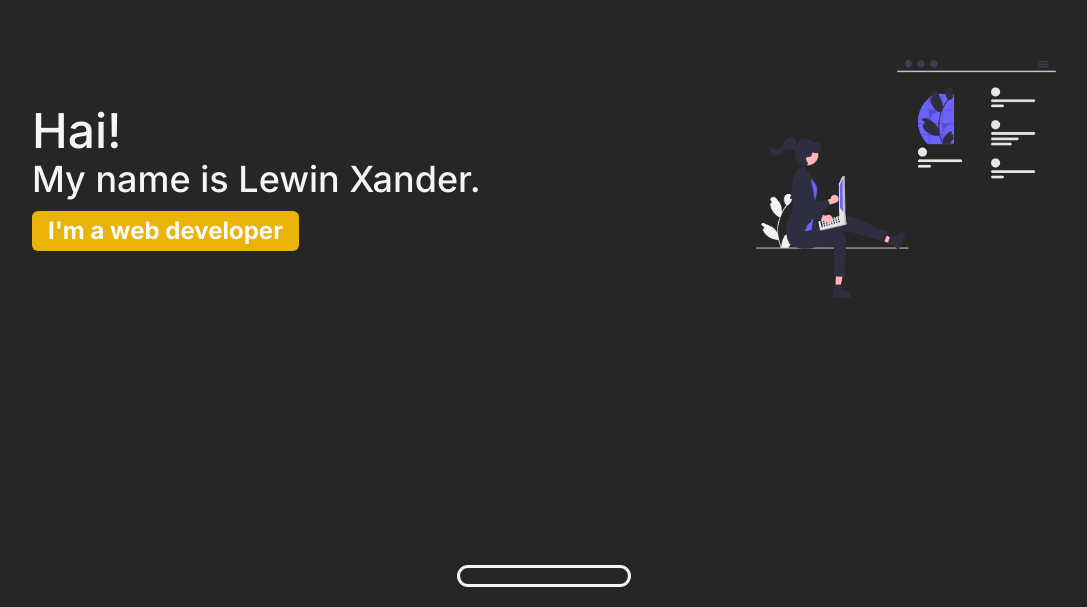
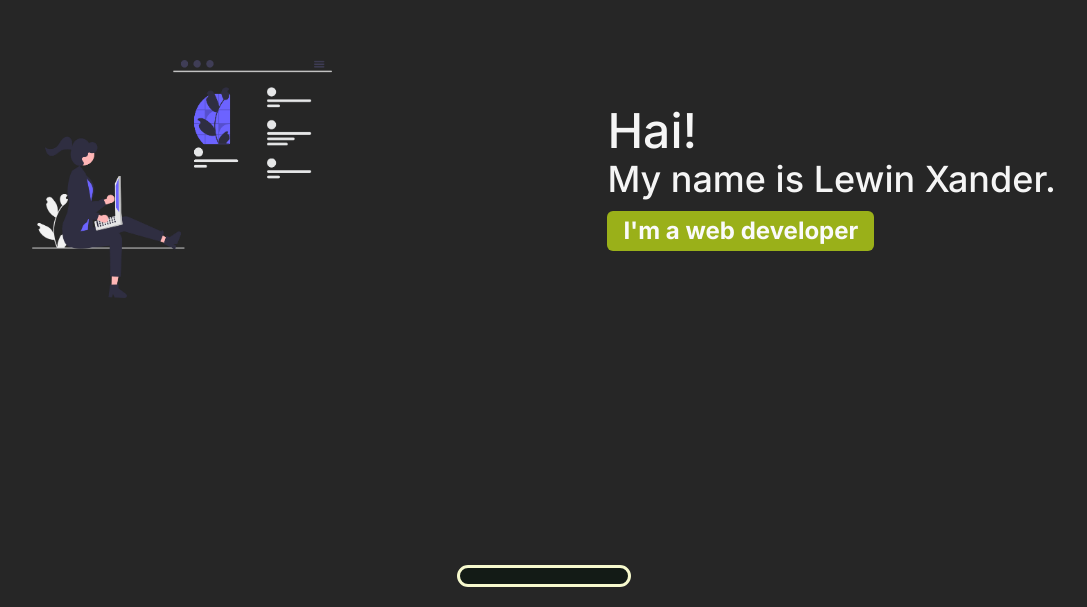
Before and after one commit to caclm10/new-portfolio, a Next.js app: page / in a window 1280 px wide. Shown: the part 193-800 px from the top of the page, without its empty margins (96-1183 px from the left). Built offline with nearby package versions, Linux system fonts and the light colour scheme.

Commit message:
feat: change primary color and add secondary color

```diff
--- a/src/app/(main)/contact/page.tsx
+++ b/src/app/(main)/contact/page.tsx
@@ -13,6 +13,7 @@ export default function Contact() {
         <div className="grid w-full max-w-6xl lg:grid-cols-[350px_1fr] lg:space-x-24 space-y-12 lg:space-y-0">
           <div className="flex flex-col items-center">
             <div className="max-w-[256px] overflow-hidden rounded-full">
+              {/* eslint-disable-next-line @next/next/no-img-element */}
               <img src="/profile.jpg" alt="profile" />
             </div>
 
--- a/src/app/(main)/page.tsx
+++ b/src/app/(main)/page.tsx
@@ -8,17 +8,18 @@ export default function Home() {
   return (
     <main className="flex-grow flex items-center justify-center">
       <div className="flex flex-col md:flex-row md:space-x-5 w-full max-w-5xl items-center justify-between">
+        <div className="max-w-[300px] hidden md:block">
+          {/* eslint-disable-next-line @next/next/no-img-element */}
+          <img src="/web_dev_illus.png" alt="web development illustration" />
+        </div>
+
         <h1 className="inline-flex flex-col font-medium">
           <span className="text-5xl">Hai!</span>
           <span className="mt-1 text-4xl">My name is Lewin Xander.</span>
-          <span className="mt-3 inline-flex w-fit rounded-md bg-yellow-500 px-4 py-1 text-2xl font-bold text-neutral-50">
+          <span className="mt-3 inline-flex w-fit rounded-md bg-primary px-4 py-1 text-2xl font-bold text-neutral-50">
             {`I'm a web developer`}
           </span>
         </h1>
-
-        <div className="max-w-[300px] hidden md:block">
-          <img src="/web_dev_illus.png" alt="web development illustration" />
-        </div>
       </div>
     </main>
   );
--- a/src/app/globals.css
+++ b/src/app/globals.css
@@ -7,7 +7,7 @@
 }
 
 .splide__arrow svg {
-    fill: #EAB308 !important;
+    fill: #9ab019 !important;
 }
 
 .splide__pagination__page {
@@ -15,5 +15,5 @@
 }
 
 .splide__pagination__page.is-active {
-    background: #EAB308 !important;
+    background: #9ab019 !important;
 }
--- a/src/components/about/AboutListItemDetailListItemHeader.tsx
+++ b/src/components/about/AboutListItemDetailListItemHeader.tsx
@@ -9,7 +9,7 @@ const AboutListItemDetailListItemHeader = ({
 }: AboutListItemDetailListItemHeaderProps) => {
   return (
     <div className="flex items-center justify-between">
-      <h3 className="font-bold text-yellow-500">{title}</h3>
+      <h3 className="font-bold text-primary">{title}</h3>
       <span className="text-sm">{year}</span>
     </div>
   );
--- a/src/components/navigation-bar/NavigationBar.tsx
+++ b/src/components/navigation-bar/NavigationBar.tsx
@@ -2,7 +2,7 @@ import NavigationBarMenu from "./NavigationBarMenu";
 
 const NavigationBar = () => {
   return (
-    <div className="fixed bottom-5 left-[50%] -translate-x-[50%] rounded-xl bg-neutral-800 text-neutral-100 z-50">
+    <div className="fixed bottom-5 left-[50%] -translate-x-[50%] rounded-xl bg-secondary-950 text-primary-100 z-50">
       <NavigationBarMenu />
     </div>
   );
--- a/src/components/navigation-bar/NavigationBarMenu.tsx
+++ b/src/components/navigation-bar/NavigationBarMenu.tsx
@@ -3,7 +3,7 @@ import { NAVIGATION_MENUS } from "./navigation-config";
 
 const NavigationBarMenu = () => {
   return (
-    <div className="flex items-center space-x-10 rounded-xl border-[3px] border-neutral-100 px-6 py-2">
+    <div className="flex items-center space-x-10 rounded-xl border-[3px] border-primary-100 px-6 py-2">
       {NAVIGATION_MENUS.map(({ id, ...rest }) => (
         <NavigationBarMenuItem key={id} {...rest} />
       ))}
--- a/src/components/navigation-bar/NavigationBarMenuItem.tsx
+++ b/src/components/navigation-bar/NavigationBarMenuItem.tsx
@@ -25,7 +25,7 @@ const NavigationBarMenuItem = ({
       href={href}
       className={cn(
         "inline-flex items-center transition",
-        isActive ? "text-yellow-500" : "hover:text-yellow-500"
+        isActive ? "text-primary" : "hover:text-primary"
       )}
       title={name}
     >
--- a/src/components/page/PageHeader.tsx
+++ b/src/components/page/PageHeader.tsx
@@ -17,7 +17,7 @@ const PageHeader = ({
         <h2 className="mb-2 text-4xl md:text-5xl font-semibold tracking-wide">
           {title}
         </h2>
-        <h3 className="font-medium text-yellow-500">{subtitle}</h3>
+        <h3 className="font-medium text-primary">{subtitle}</h3>
       </div>
     </div>
   );
--- a/src/components/skill/SkillListItem.tsx
+++ b/src/components/skill/SkillListItem.tsx
@@ -8,10 +8,11 @@ const SkillListItem = ({ src, alt, description }: SkillListItemProps) => {
   return (
     <div className="grid grid-cols-[50px_1fr] space-x-7 lg:space-x-10">
       <div className="mt-1.5">
+        {/* eslint-disable-next-line @next/next/no-img-element */}
         <img src={src} alt={alt} />
       </div>
 
-      <div className="flex-grow border-b-2 border-b-yellow-500 pb-7">
+      <div className="flex-grow border-b-2 border-b-primary pb-7">
         {description}
       </div>
     </div>
--- a/src/components/skill/SkillListItemName.tsx
+++ b/src/components/skill/SkillListItemName.tsx
@@ -3,7 +3,7 @@ interface SkillListItemNameProps {
 }
 
 const SkillListItemName = ({ text }: SkillListItemNameProps) => {
-  return <span className="font-semibold text-yellow-500">{text}</span>;
+  return <span className="font-semibold text-primary">{text}</span>;
 };
 
 export default SkillListItemName;
--- a/src/components/social/SocialListItem.tsx
+++ b/src/components/social/SocialListItem.tsx
@@ -8,7 +8,7 @@ interface SocialListItemProps {
 
 const SocialListItem = ({ href, icon }: SocialListItemProps) => {
   return (
-    <a target="_blank" href={href} className="transition hover:text-yellow-500">
+    <a target="_blank" href={href} className="transition hover:text-primary">
       <Icon icon={icon} className="text-4xl" />
     </a>
   );
--- a/tailwind.config.ts
+++ b/tailwind.config.ts
@@ -16,18 +16,33 @@ const config: Config = {
       },
       colors: {
         primary: {
-          50: "#f8f7f8",
-          100: "#f2f1f2",
-          200: "#e6e4e5",
-          300: "#d3ced1",
-          400: "#b7afb2",
-          500: "#9f9599",
-          600: "#877c80",
-          700: "#706669",
-          800: "#5e5658",
-          900: "#514a4c",
-          950: "#2e292b",
-          DEFAULT: "#877c80",
+          '50': '#fcfde8',
+          '100': '#f7f9ce',
+          '200': '#edf4a2',
+          '300': '#deea6c',
+          '400': '#cadc3f',
+          '500': '#adc121',
+          '600': '#9ab019',
+          '700': '#667615',
+          '800': '#515d17',
+          '900': '#454f18',
+          '950': '#242c07',
+          DEFAULT: "#9ab019",
+          foreground: "#fff"
+        },
+        secondary: {
+          50: "#f5f1f1",
+          100: "#e5dddc",
+          200: "#cdbdbb",
+          300: "#af9795",
+          400: "#987977",
+          500: "#8a6868",
+          600: "#76585b",
+          700: "#5f494d",
+          800: "#524145",
+          900: "#493a3e",
+          950: "#131b16",
+          DEFAULT: "#76585b",
           foreground: "#fff"
         }
       }
```
